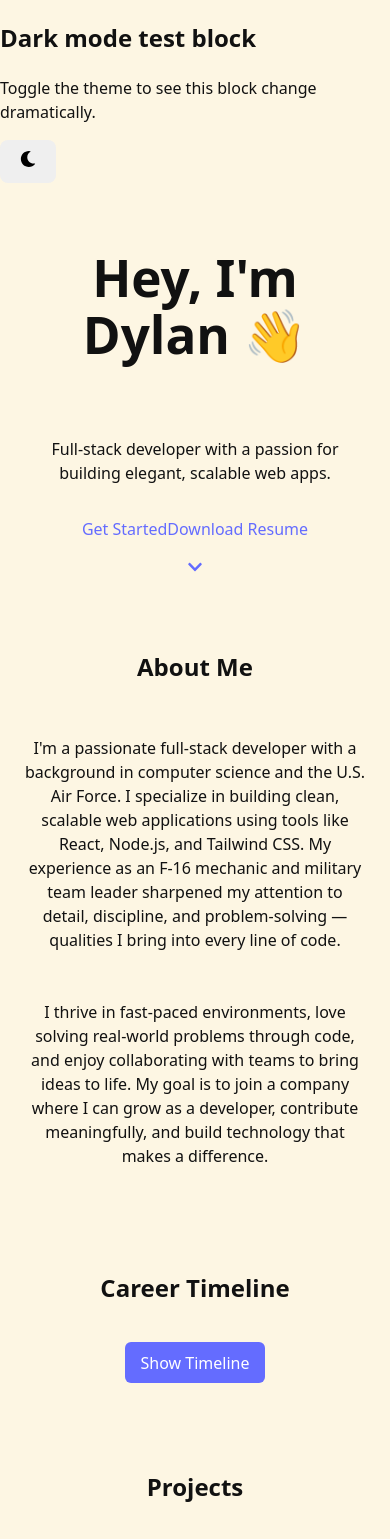
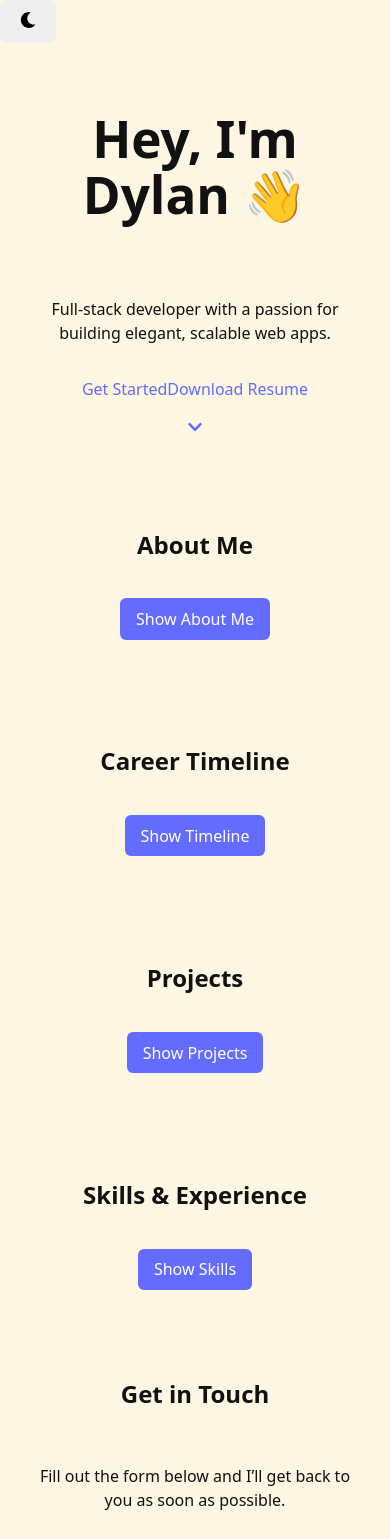
Before and after one commit to itsdylan32/Client-Website, a React (Vite) app in the folder frontend/: page / in a window 390 px wide. Shown: the top 1539 px of the page. Built offline with nearby package versions, Linux system fonts and the light colour scheme.

Commit message:
🚀 Final push with toggles, dark mode, and layout fixes

```diff
--- a/frontend/src/App.jsx
+++ b/frontend/src/App.jsx
@@ -13,8 +13,6 @@ function App() {
     <div className="min-h-screen bg-[#fdf6e3] text-black dark:bg-[#121212] dark:text-[#fdf6e3] transition-colors duration-20000">
       {/* Dark mode test block */}
       <div className="p-6 rounded-lg shadow-lg text-center">
-        <h2 className="text-xl font-bold">Dark mode test block </h2>
-        <p>Toggle the theme to see this block change dramatically.</p>
       </div>
 
       {/* App layout */}
--- a/frontend/src/components/About.jsx
+++ b/frontend/src/components/About.jsx
@@ -1,23 +1,46 @@
-import React from 'react';
+import React, { useState } from 'react';
+import { AnimatePresence, motion } from 'framer-motion';
 
 const About = () => {
+  const [isOpen, setIsOpen] = useState(false);
+  const toggleAbout = () => setIsOpen(!isOpen);
+
   return (
-    <div>
     <section
       id="about"
-      className="h-screen bg-gray-100 text-gray-800 flex justify-center items-center text-center"
+      className="bg-gray-100 py-20 px-6 text-gray-800 flex justify-center items-center text-center"
     >
-      <div className="centered-form">
+      <div className="centered-form max-w-4xl mx-auto text-center">
         <h2 className="text-4xl font-bold mb-6">About Me</h2>
-        <p className="text-lg leading-relaxed">
-        I'm a passionate full-stack developer with a background in computer science and the U.S. Air Force. I specialize in building clean, scalable web applications using tools like React, Node.js, and Tailwind CSS. My experience as an F-16 mechanic and military team leader sharpened my attention to detail, discipline, and problem-solving — qualities I bring into every line of code.
-        </p>
-        <p className="text-lg leading-relaxed mt-6">
-          I thrive in fast-paced environments, love solving real-world problems through code, and enjoy collaborating with teams to bring ideas to life. My goal is to join a company where I can grow as a developer, contribute meaningfully, and build technology that makes a difference.
-        </p>
+
+        <button
+          onClick={toggleAbout}
+          className="mb-8 px-4 py-2 bg-indigo-600 text-white rounded hover:bg-indigo-700 transition"
+        >
+          {isOpen ? 'Hide About Me' : 'Show About Me'}
+        </button>
+
+        <AnimatePresence>
+          {isOpen && (
+            <motion.div
+              key="about-content"
+              initial={{ opacity: 0, y: 20 }}
+              animate={{ opacity: 1, y: 0 }}
+              exit={{ opacity: 0, y: -20 }}
+              transition={{ duration: 0.4 }}
+              className="space-y-6"
+            >
+              <p className="text-lg leading-relaxed">
+                I'm a passionate full-stack developer with a background in computer science and the U.S. Air Force. I specialize in building clean, scalable web applications using tools like React, Node.js, and Tailwind CSS. My experience as an F-16 mechanic and military team leader sharpened my attention to detail, discipline, and problem-solving — qualities I bring into every line of code.
+              </p>
+              <p className="text-lg leading-relaxed">
+                I thrive in fast-paced environments, love solving real-world problems through code, and enjoy collaborating with teams to bring ideas to life. My goal is to join a company where I can grow as a developer, contribute meaningfully, and build technology that makes a difference.
+              </p>
+            </motion.div>
+          )}
+        </AnimatePresence>
       </div>
     </section>
-    </div>
   );
 };
 
--- a/frontend/src/components/Contact.jsx
+++ b/frontend/src/components/Contact.jsx
@@ -14,14 +14,14 @@ const Contact = () => {
         <form
           action="https://formspree.io/f/xdkepyqb"
           method="POST"
-          className="space-y-4"
+          className="space-y-4 w-full max-w-md mx-auto"
         >
           <input
             type="text"
             name="name"
             placeholder="Name"
             required
-            className="w-full px-4 py-2 border rounded"
+            className="w-full px-4 py-2 border rounded text-center"
           />
 
           <input
@@ -29,14 +29,15 @@ const Contact = () => {
             name="email"
             placeholder="Email"
             required
-            className="w-full px-4 py-2 border rounded"
+            className="w-full px-4 py-2 border rounded text-center"
           />
 
           <textarea
             name="message"
             placeholder="Message"
             required
-            className="w-full px-3 py-1 border rounded h-30 resize-none"
+            rows="4"
+            className="w-full px-4 py-2 border rounded text-center resize-none"
           />
 
           <button
--- a/frontend/src/components/Projects.jsx
+++ b/frontend/src/components/Projects.jsx
@@ -21,7 +21,7 @@ const projects = [
 ];
 
 const Projects = () => {
-  const [showProjects, setShowProjects] = useState(true);
+  const [showProjects, setShowProjects] = useState(false); // 🔽 Default to hidden
 
   const toggleProjects = () => setShowProjects((prev) => !prev);
 
@@ -29,6 +29,7 @@ const Projects = () => {
     <section id="projects" className="bg-gray-100 py-20 px-6">
       <div className="centered-form max-w-4xl mx-auto text-center">
         <h2 className="text-4xl font-bold mb-6">Projects</h2>
+
         <button
           onClick={toggleProjects}
           className="mb-8 px-4 py-2 bg-indigo-600 text-white rounded hover:bg-indigo-700 transition"
--- a/frontend/src/components/Skills.jsx
+++ b/frontend/src/components/Skills.jsx
@@ -1,16 +1,37 @@
-import React from 'react';
+import React, { useState } from 'react';
+import { AnimatePresence, motion } from 'framer-motion';
 
 const Skills = () => {
+  const [isOpen, setIsOpen] = useState(false);
+  const toggleSkills = () => setIsOpen(!isOpen);
+
   return (
     <section
       id="skills"
       className="bg-gray-100 text-gray-800 py-20 flex justify-center items-center"
     >
-      <div className="centered-form max-w-4xl mx-auto px-6">
-        <h2 className="text-4xl font-bold mb-12">Skills & Experience</h2>
+      <div className="centered-form max-w-4xl mx-auto px-6 text-center">
+        <h2 className="text-4xl font-bold mb-8">Skills & Experience</h2>
 
+        <button
+          onClick={toggleSkills}
+          className="mb-8 px-4 py-2 bg-indigo-600 text-white rounded hover:bg-indigo-700 transition"
+        >
+          {isOpen ? 'Hide Skills' : 'Show Skills'}
+        </button>
+
+        <AnimatePresence>
+          {isOpen && (
+            <motion.div
+              key="skills-content"
+              initial={{ opacity: 0, y: 20 }}
+              animate={{ opacity: 1, y: 0 }}
+              exit={{ opacity: 0, y: -20 }}
+              transition={{ duration: 0.4 }}
+              className="space-y-12"
+            >
               {/* Tech Skills */}
-        <div className="grid grid-cols-2 sm:grid-cols-3 md:grid-cols-4 gap-6 text-sm font-medium mb-12">
+              <div className="grid grid-cols-2 sm:grid-cols-3 md:grid-cols-4 gap-6 text-sm font-medium">
                 {[
                   'JavaScript',
                   'React',
@@ -55,10 +76,12 @@ const Skills = () => {
                   </li>
                 </ul>
               </div>
+            </motion.div>
+          )}
+        </AnimatePresence>
       </div>
     </section>
   );
 };
 
 export default Skills;
-// Skills.jsx
```
Lines whose indentation alone changed are shown as unchanged.
